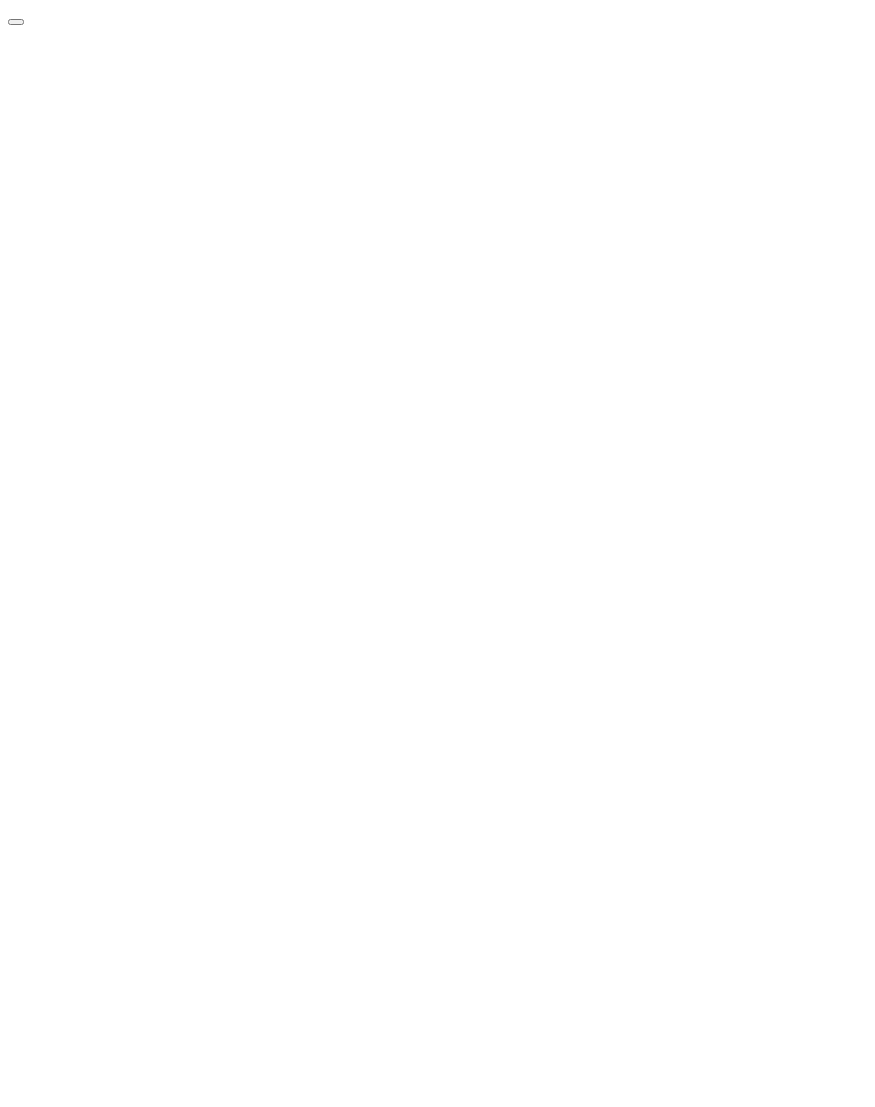
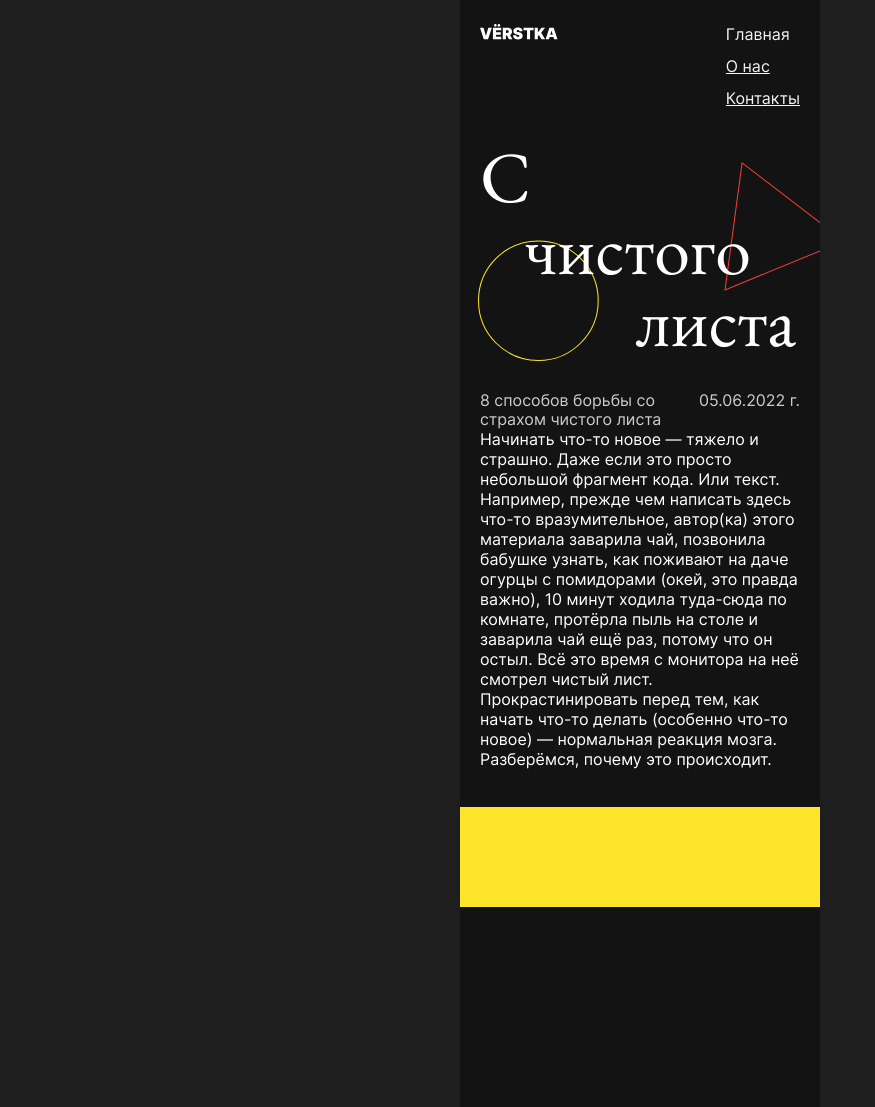
Before and after one commit to alexfromkld/first-project, a plain HTML site: page index.html in a window 1280 px wide. Shown: the whole page, without its empty margins (0-875 px from the left). Before the commit the page ends 800 px from the top, so only its background shows below. Drawn offline with Linux system fonts and the light colour scheme.

Commit message:
almost done, transfer laptop

```diff
--- /dev/null
+++ b/fonts/fonts.css
@@ -0,0 +1,39 @@
+@font-face {
+    font-family: 'EB Garamond';
+    src:
+      url(./ebgaramondmedium.woff2) format('woff2'),
+      url(./ebgaramondmedium.woff) format('woff'),
+      url(./ebgaramondmedium.ttf) format('truetype');
+    font-weight: 500;
+    font-display: swap;
+}
+
+@font-face {
+    font-family: 'EB Garamond';
+    src:
+      url(./ebgaramondregular.woff2) format('woff2'),
+      url(./ebgaramondregular.woff) format('woff'),
+      url(./ebgaramondregular.ttf) format('truetype');
+    font-weight: 400;
+    font-display: swap;
+}
+
+@font-face {
+    font-family: Inter;
+    src:
+      url(./interregular.woff2) format('woff2'),
+      url(./interregular.woff) format('woff'),
+      url(./interregular.ttf) format('truetype');
+    font-weight: 400;
+    font-display: swap;
+}
+
+@font-face {
+    font-family: Inter;
+    src:
+      url(./interbold.woff2) format('woff2'),
+      url(./interbold.woff) format('woff'),
+      url(./interbold.ttf) format('truetype');
+    font-weight: 700;
+    font-display: swap;
+}
--- a/index.html
+++ b/index.html
@@ -1,13 +1,55 @@
 <!DOCTYPE html>
-<html lang="en">
+<html lang="ru">
 <head>
     <meta charset="UTF-8">
     <meta name="viewport" content="width=device-width, initial-scale=1.0">
-    <title>Document</title>
+    <title>С чистого листа</title>
+    <link rel="stylesheet" href="./fonts/fonts.css">
+    <link rel="stylesheet" href="./styles/style.css">
 </head>
 <body>
-    <div>
-        <button><div></div></button>
-    </div>
+    <header class="header content-section content-section_theme_dark">
+        <a class="header__logo">
+            <img
+            class="header__logo-image"
+            src="./images/logo.svg"
+            alt="logo">
+        </a>
+        <nav class="header__menu">
+            <ul class="header__menu-list">
+                <li class="header__menu-item header__menu-item_active">
+                    <a class="header__menu-link">Главная</a>
+                </li>
+                <li class="header__menu-item">
+                    <a class="header__menu-link" href="#0">О нас</a>
+                </li>
+                <li class="header__menu-item">
+                    <a class="header__menu-link" href="#0">Контакты</a>
+                </li>
+            </ul>
+        </nav>
+    </header>
+    <main class="content">
+        <section class="cover content-section content-section_theme_dark">
+            <h1 class="cover__title">
+                <span class="accent-span">С</span>
+                <span class="accent-span text-center">чистого</span>
+                <span class="accent-span text-right">листа</span>
+            </h1>
+        </section>
+        <section class="intro content-section content-section_theme_dark">
+            <div class="intro__heading">
+                <h2 class="intro__title">8 способов борьбы со страхом чистого листа</h2>
+                <time class="intro__date" datetime="2022-06-05">05.06.2022 г.</time>
+            </div>
+            <div class="intro__main-text">
+                <p>Начинать что-то новое — тяжело и страшно. Даже если это просто небольшой фрагмент кода. Или текст. Например, прежде чем написать здесь что-то вразумительное, автор(ка) этого материала заварила чай, позвонила бабушке узнать, как поживают на даче огурцы с помидорами (окей, это правда важно), 10 минут ходила туда-сюда по комнате, протёрла пыль на столе и заварила чай ещё раз, потому что он остыл. Всё это время с монитора на неё смотрел чистый лист.</p>
+                <p>Прокрастинировать перед тем, как начать что-то делать (особенно что-то новое) — нормальная реакция мозга. Разберёмся, почему это происходит.</p>
+            </div>
+        </section>
+        <section class="reasons content-section content-section_theme_bright"></section>
+        <section class="how-to content-section content-section_theme_dark"></section>
+    </main>
+    <footer class="footer content-section content-section_theme_dark"></footer>
 </body>
 </html>
--- /dev/null
+++ b/styles/style.css
@@ -0,0 +1,129 @@
+body {
+    margin: 0;
+    font-family: Inter, sans-serif;
+    font-weight: 400;
+    background-color: #1e1e1e;
+}
+
+h1, h2, h3, h4, h5, h6, p, ul, ol, blockquote {
+    margin: 0;
+    padding: 0;
+}
+
+.content-section {
+    box-sizing: border-box;
+    width: 360px;
+    min-height: 100px;
+    margin: auto;
+}
+
+.content-section_theme_dark {
+    color: #fff;
+    background-color: #131313;
+}
+
+.content-section_theme_bright {
+    color: #131313;
+    background-color: #fee42a;
+}
+
+.header {
+    display: flex;
+    justify-content: space-between;
+    align-items: flex-start;
+    padding: 24px 20px;
+}
+
+.header__logo {
+    display: block;
+    width: 78px;
+}
+
+.header__logo-image {
+    width: 100%;
+}
+
+.header__menu-list {
+    display: flex;
+    flex-direction: column;
+    gap: 12px;
+    list-style: none;
+
+}
+
+.header__menu-link {
+    color: #F5F5F5;
+    font-size: 16px;
+    line-height: 19.2px;
+}
+
+.header__menu-item_active .header__menu-link {
+    text-decoration: none;
+}
+
+.cover {
+    min-height: 258px;
+    background-image: url(../images/cover.svg);
+    background-repeat: no-repeat;
+    background-position: right center;
+    background-size: 95% auto;
+    padding: 7px 24px 32px 20px;
+}
+
+.cover__title {
+    width: 100%;
+    color: #fff;
+    font-family: 'EB Garamond', serif;
+    font-weight: 400;
+    font-size: 72px;
+    line-height: 1;
+}
+
+.accent-span {
+    display: block;
+}
+
+.text-center {
+    text-align: center;
+}
+
+.text-right {
+    text-align: right;
+}
+
+.intro {
+    padding: 0 20px 38px;
+}
+
+.intro__heading {
+    display: flex;
+}
+
+.intro__title {
+    color: #CCC;
+    font-family: Inter, sans-serif;
+    font-size: 16px;
+    font-weight: 400;
+    line-height: 1.2;
+}
+
+.intro__date {
+    white-space: nowrap;
+    color: #CCC;
+    font-family: Inter, sans-serif;
+    font-size: 16px;
+    font-weight: 400;
+    line-height: 1.2;
+}
+
+.reasons {
+    padding: 40px 20px;
+}
+
+.how-to {
+    padding: 40px 20px 60px;
+}
+
+.footer {
+    padding: 20px;
+}
```
Also changed, not shown: fonts/ebgaramondmedium.ttf (added), fonts/ebgaramondmedium.woff (added), fonts/ebgaramondmedium.woff2 (added), fonts/ebgaramondregular.ttf (added), fonts/ebgaramondregular.woff (added), fonts/ebgaramondregular.woff2 (added), fonts/interbold.ttf (added), fonts/interbold.woff (added), fonts/interbold.woff2 (added), fonts/interregular.ttf (added), fonts/interregular.woff (added), fonts/interregular.woff2 (added), images/bunin.png (added), images/cover.svg (added), 3 more files.
